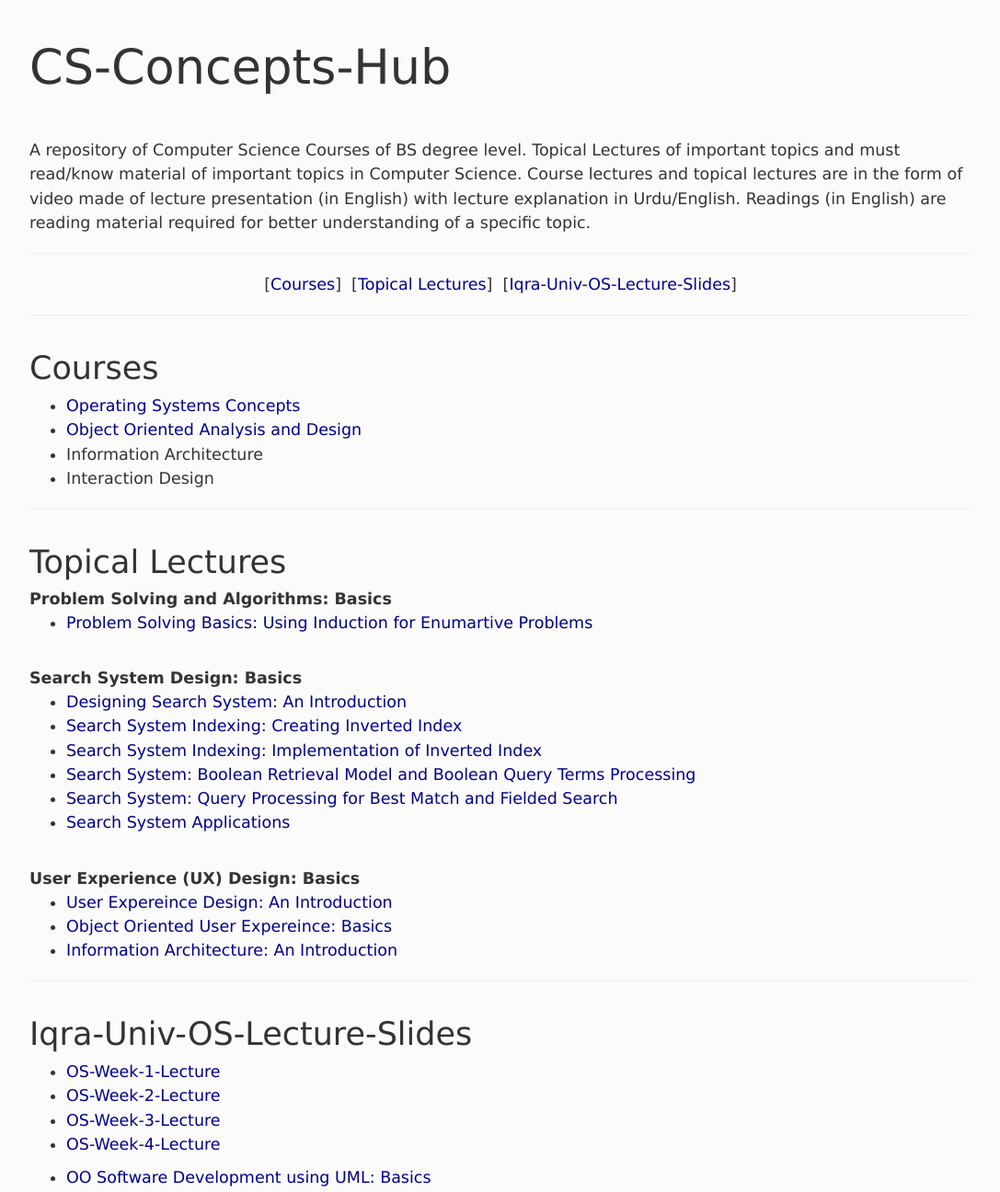
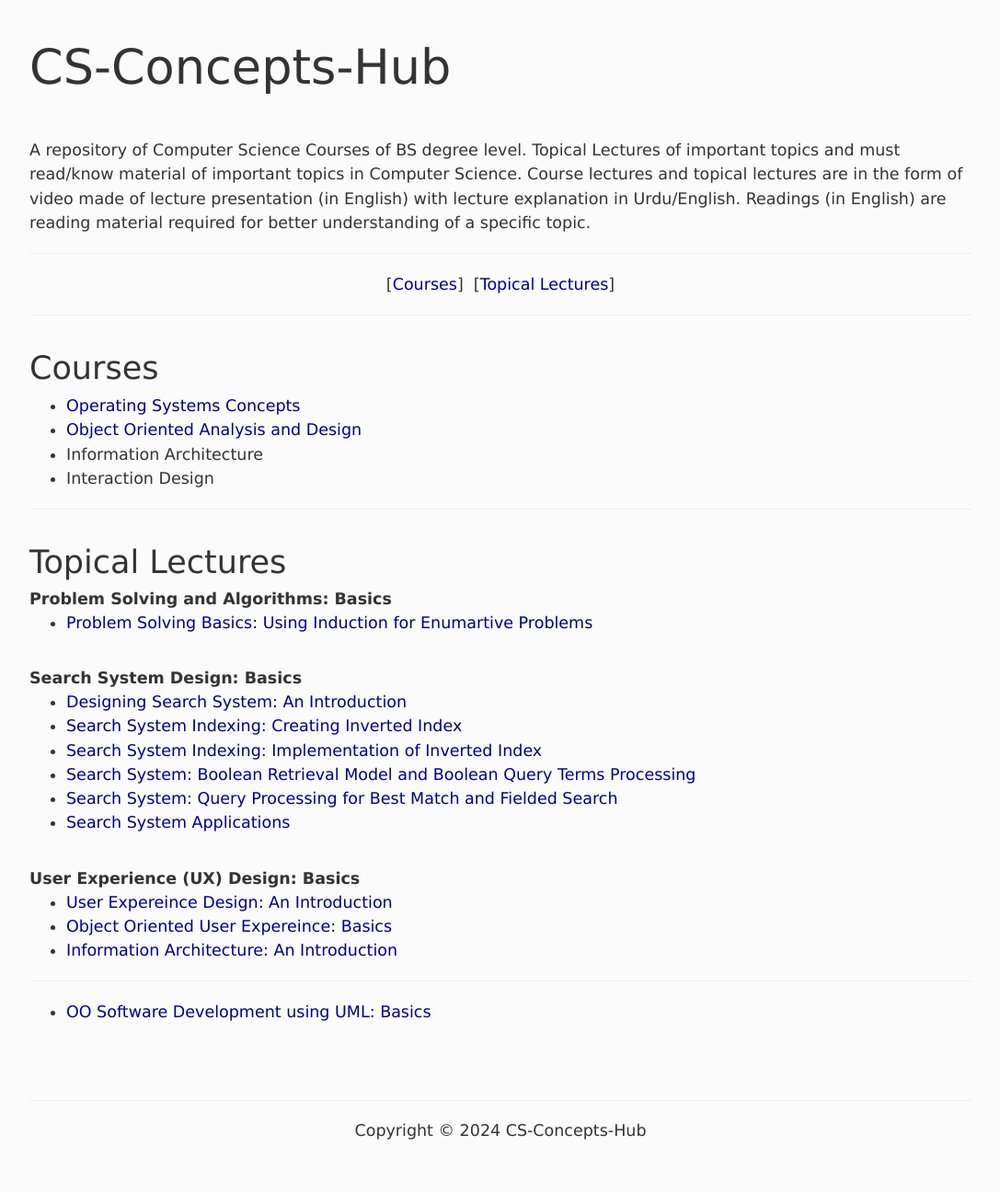
Before and after one commit to CS-Concepts-hub/CS-Concepts-hub, a Jekyll site: the page built from index.html, in a window 1280 px wide and 1400 px high, cut to the strip 104-1400 px from the top of the window. Shown: the whole strip at 92% size, without its empty margins (96-1183 px from the left). Built offline with Jekyll 4.4.1, drawn with Linux system fonts in a browser that asks for light colours.

Commit message:
Update index.html

```diff
--- a/index.html
+++ b/index.html
@@ -17,7 +17,7 @@ weight: 0
 		</p>
 		<hr>
 		<p class="center">
-			[<a href="#courses">Courses</a>]&nbsp;&nbsp;[<a href="#lectures">Topical Lectures</a>]&nbsp;&nbsp;[<a href="#notes">Iqra-Univ-OS-Lecture-Slides</a>]
+			[<a href="#courses">Courses</a>]&nbsp;&nbsp;[<a href="#lectures">Topical Lectures</a>]
 		<hr>
 		<h2 class="title" id="courses">Courses</h2>
 		<ul>
@@ -51,15 +51,7 @@ weight: 0
 
 		</ul>
 		<hr>
-		<h2 class="title" id="notes">Iqra-Univ-OS-Lecture-Slides</h2>
-		<ul>
-			<li><a href="files/Iqra-OS-W1-F2024.pdf">OS-Week-1-Lecture</a></li>
-			<li><a href="files/Iqra-OS-W2-F2024-Sec-A.pdf">OS-Week-2-Lecture</a></li>
-			<li><a href="files/Iqra-OS-W3-F2024-Sec-A-Oct28.pdf">OS-Week-3-Lecture</a></li>
-			<li><a href="files/Iqra-OS-W4-F2024-Sec-A-Nov-4.pdf">OS-Week-4-Lecture</a></li><!li><a href="#"></a></li>
-			<!li><a href="#"></a></li>
-			<!li><a href="#"></a></li>
-		</ul>
+
 		<ul>
 			<li><a href="files/OOAD-using-UML-Basics.pdf">OO Software Development using UML: Basics</a></li>
 			<!li><a href="#"></a></li>
```
